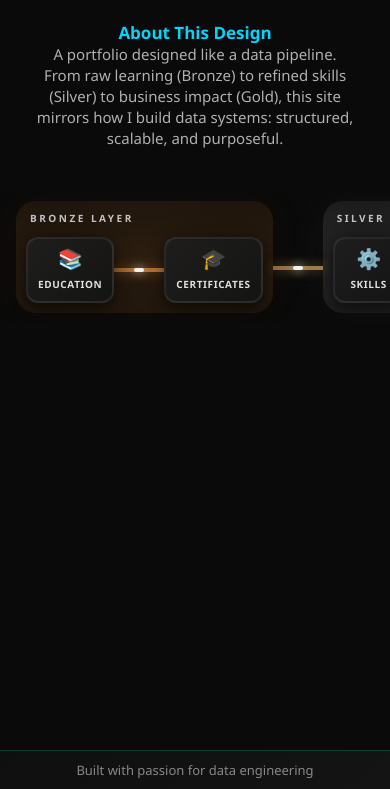
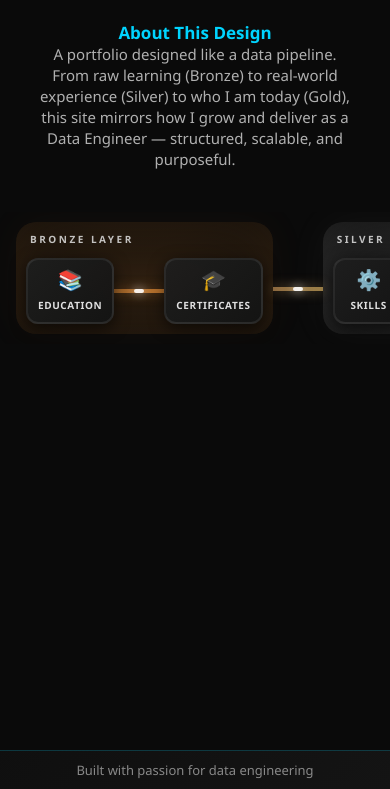
Before and after one commit to ViditDhull/ViditDhull.github.io, a plain HTML site: page index.html in a window 390 px wide. Shown: the part 55-844 px from the top of the page. Drawn offline with Linux system fonts and the light colour scheme.

Commit message:
Updates Responsive Design

```diff
--- a/index.html
+++ b/index.html
@@ -55,9 +55,9 @@
         <div class="hero-content">
             <h1 class="hero-title">About This Design</h1>
             <p class="hero-description">
-                A portfolio designed like a data pipeline.<br>From raw learning (Bronze) to refined skills (Silver) to
-                business impact (Gold), this site mirrors how I build data systems: structured, scalable, and
-                purposeful.
+                A portfolio designed like a data pipeline.<br> From raw learning (Bronze) to real-world experience
+                (Silver) to who I am today (Gold), this site mirrors how I grow and deliver as a Data Engineer —
+                structured, scalable, and purposeful.
             </p>
         </div>
     </section>
```
